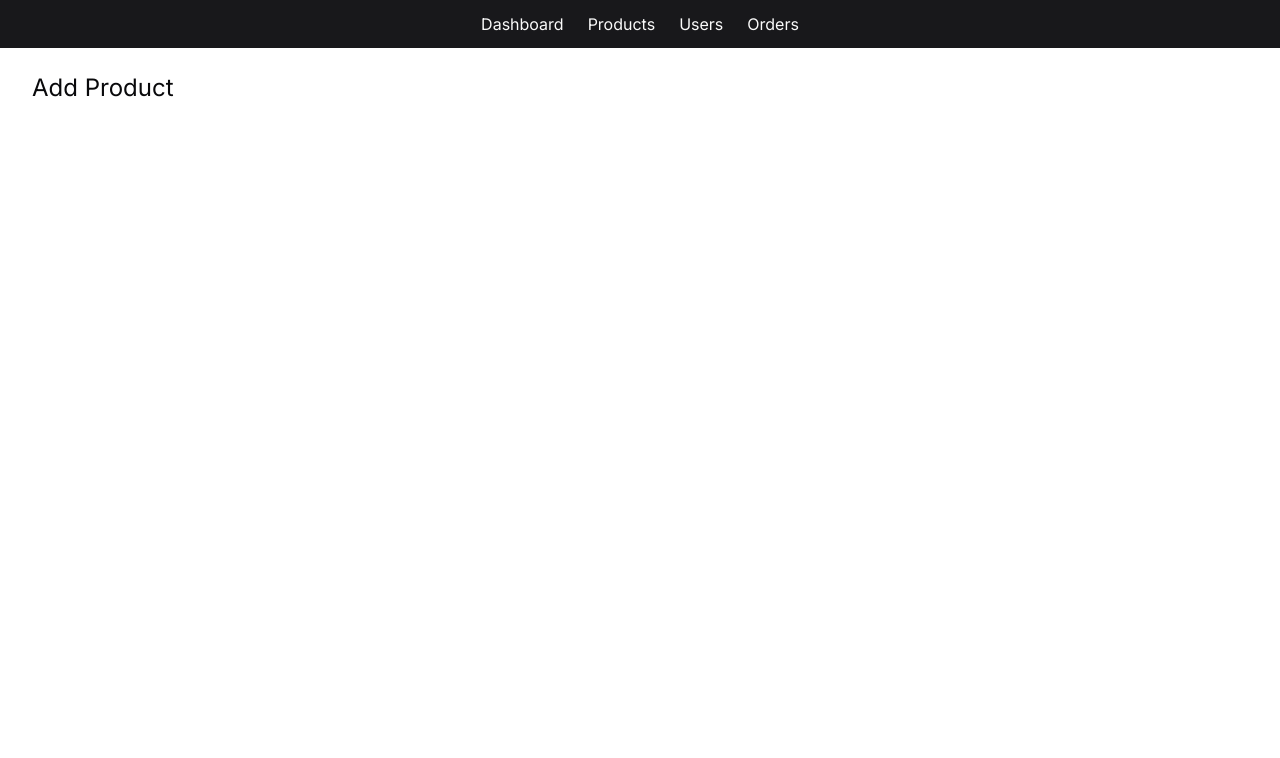
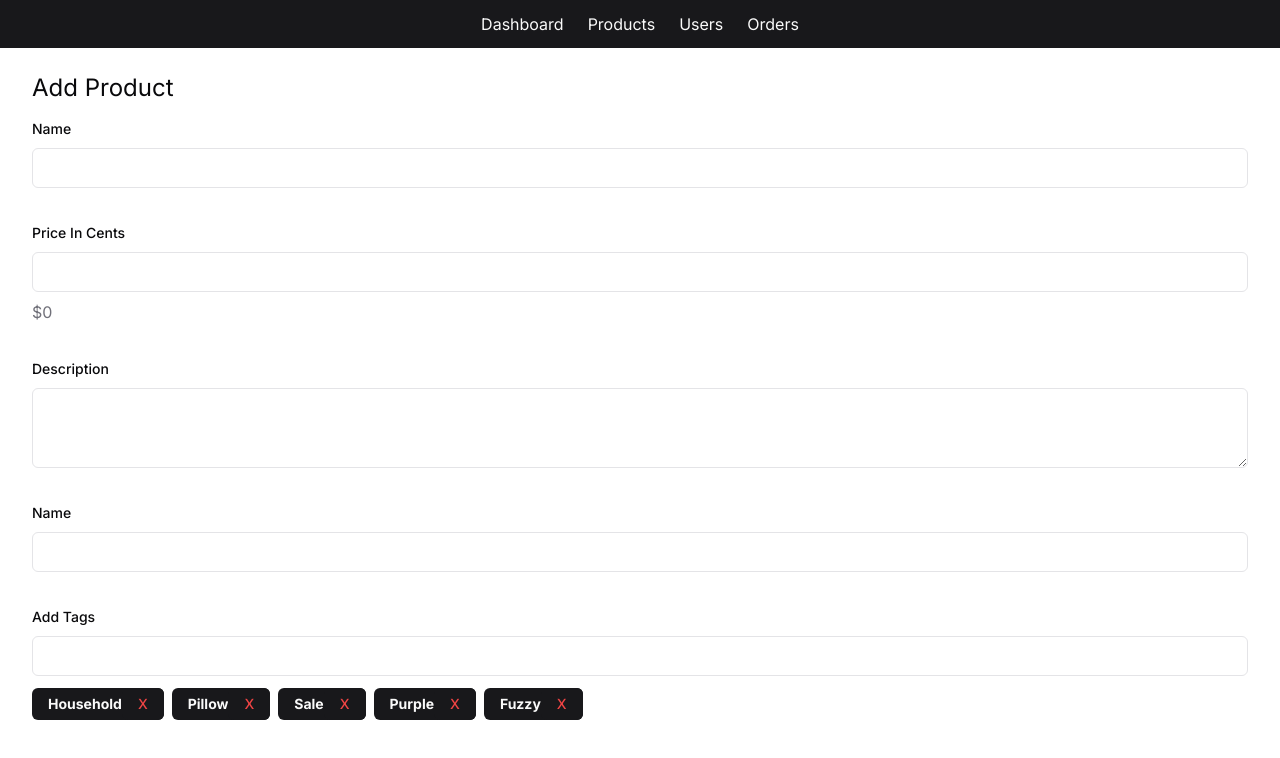
Before and after one commit to jrbarnhart/mock-web-store, a Next.js app: page /admin/products/add in a window 1280 px wide. Shown: the top 758 px of the page. Built offline with nearby package versions, Linux system fonts and the light colour scheme.

Commit message:
Add input elements for adding tags

```diff
--- a/components/admin/AddProductForm.tsx
+++ b/components/admin/AddProductForm.tsx
@@ -1,5 +1,85 @@
 "use client";
 
+import { SetStateAction, useState } from "react";
+import { Input } from "../ui/input";
+import { Label } from "../ui/label";
+import { formatCurrency } from "@/lib/formatters";
+import { Textarea } from "../ui/textarea";
+import { Button } from "../ui/button";
+
 export function AddProductForm() {
-  return <></>;
+  const [priceInCents, setPriceInCents] = useState<number>();
+  const [tags, setTags] = useState<string[]>([
+    "household",
+    "pillow",
+    "sale",
+    "purple",
+    "fuzzy",
+  ]);
+
+  return (
+    <form className="space-y-8">
+      <div className="space-y-2">
+        <Label htmlFor="name">Name</Label>
+        <Input type="text" id="name" name="name" required />
+      </div>
+      <div className="space-y-2">
+        <Label htmlFor="price-cents">Price In Cents</Label>
+        <Input
+          type="number"
+          id="price-cents"
+          name="price-cents"
+          required
+          value={priceInCents}
+          onChange={(e) => setPriceInCents(Number(e.target.value) || undefined)}
+        />
+        <div className="text-muted-foreground">
+          {formatCurrency((priceInCents || 0) / 100)}
+        </div>
+      </div>
+      <div className="space-y-2">
+        <Label htmlFor="description">Description</Label>
+        <Textarea id="description" name="description" required />
+      </div>
+      <div className="space-y-2">
+        <Label htmlFor="name">Name</Label>
+        <Input type="text" id="name" name="name" required />
+      </div>
+      <TagSelection tags={tags} setTags={setTags} />
+    </form>
+  );
 }
+
+function TagSelection({
+  tags,
+  setTags,
+}: {
+  tags: string[];
+  setTags: React.Dispatch<SetStateAction<string[]>>;
+}) {
+  return (
+    <div className="space-y-2">
+      <Label htmlFor="add-tag">Add Tags</Label>
+      <Input type="text" id="add-tag" />
+      <div className="flex flex-wrap gap-2 pt-1 text-sm font-bold">
+        {tags.map((tag, index) => {
+          return (
+            <div
+              key={index}
+              className="flex items-center bg-primary text-primary-foreground rounded-md pl-4"
+            >
+              <p className="flex">{tag[0].toUpperCase() + tag.slice(1)}</p>
+              <Button
+                aria-label="Remove Tag"
+                type="button"
+                className="text-red-500 h-8"
+              >
+                X
+              </Button>
+            </div>
+          );
+        })}
+      </div>
+    </div>
+  );
+}
```
